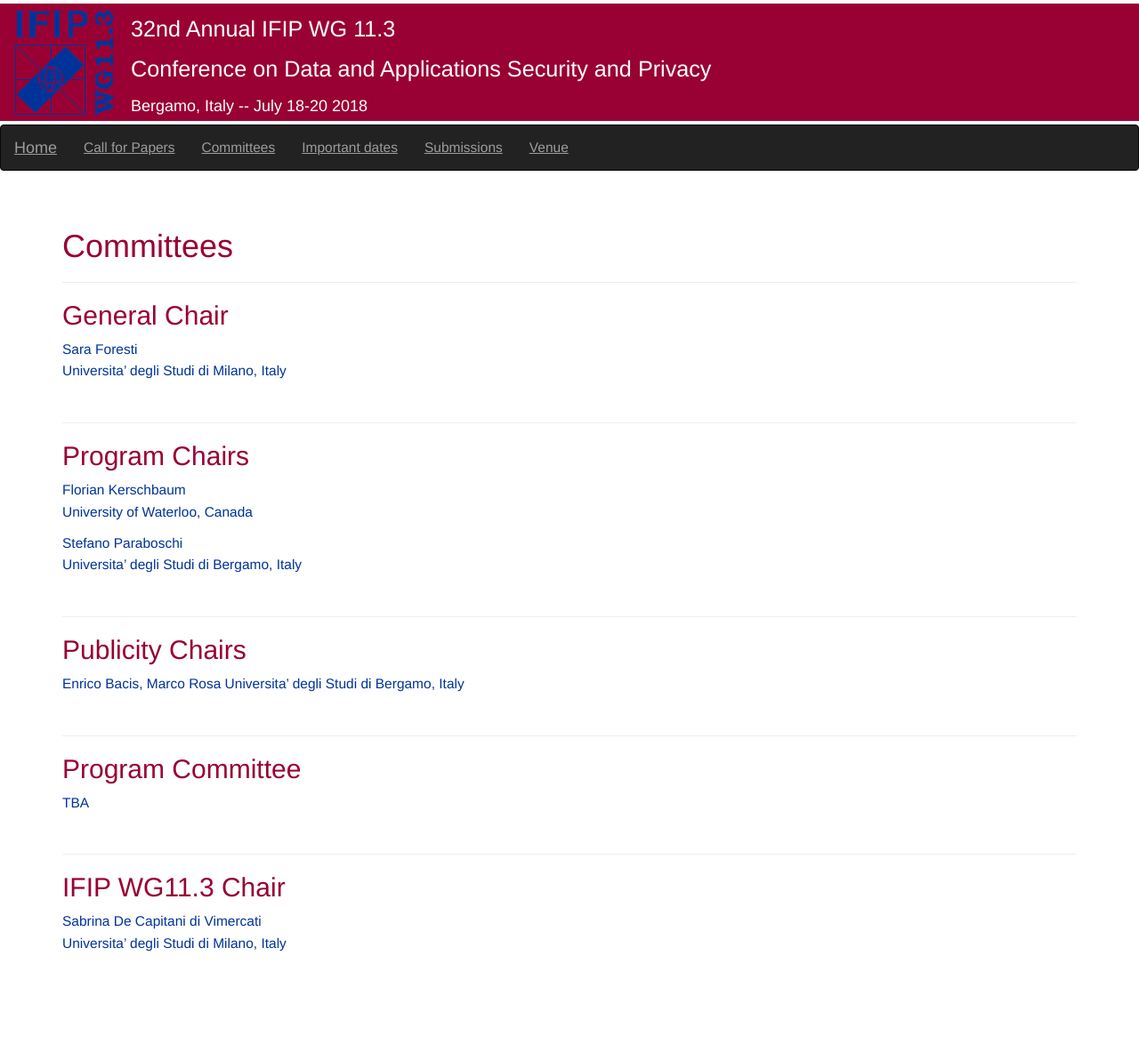
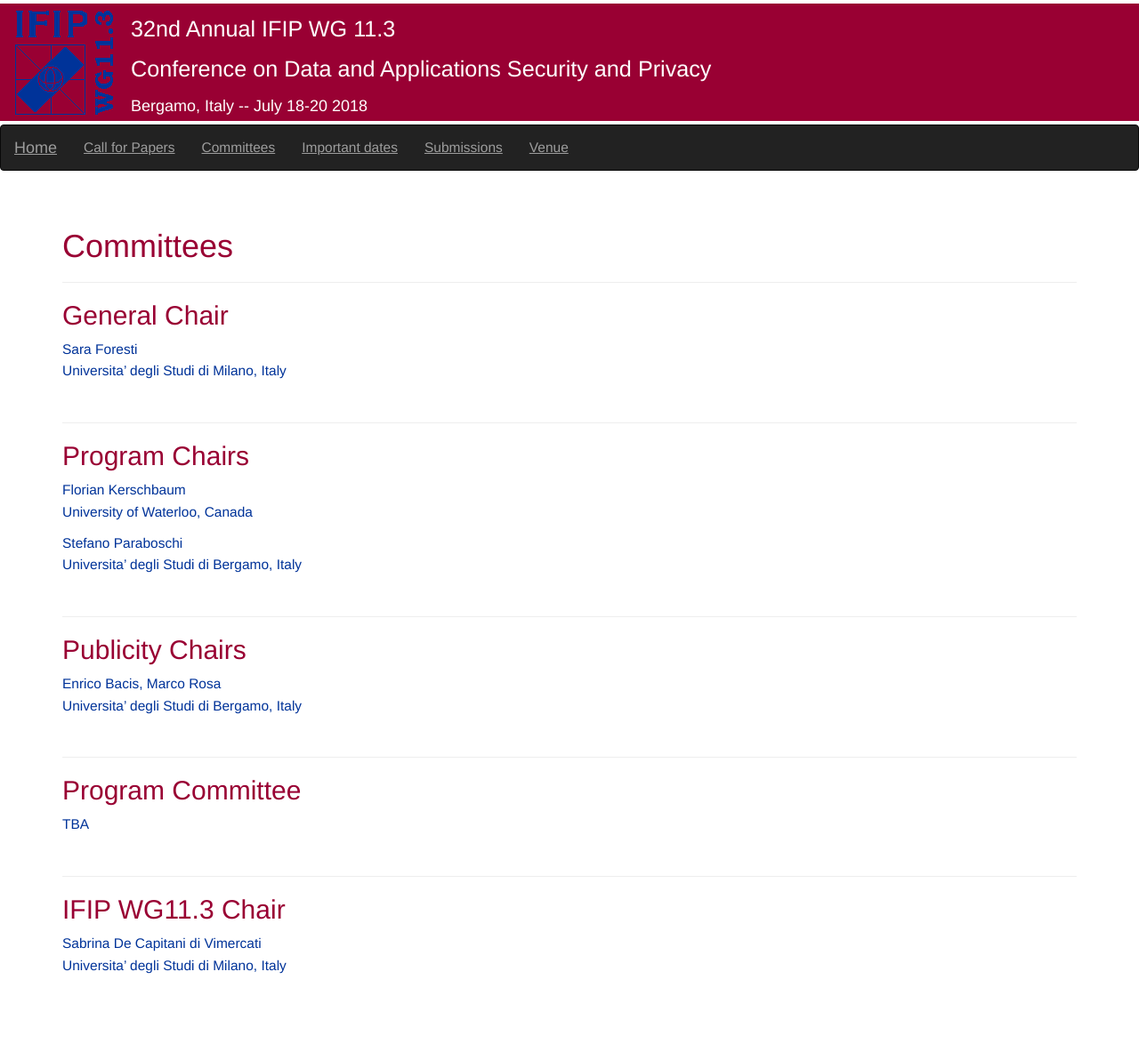
Before and after one commit to dbsec18/dbsec18.github.io, a Jekyll site: the page built from committees.markdown, in a window 1280 px wide. Shown: the whole page at 89% size. Built offline with Jekyll 4.4.1, drawn with Linux system fonts in a browser that asks for light colours; nearby versions of some CDN libraries; before the commit the page ends 1159 px from its top, so only the background shows below that.

Commit message:
add spaces in committees

```diff
--- a/committees.markdown
+++ b/committees.markdown
@@ -8,37 +8,32 @@
 --------------------------------------------------------------------------------
 
 ## General Chair
-Sara Foresti
-Universita' degli Studi di Milano, Italy
-<br><br>
+Sara Foresti<br>
+Universita' degli Studi di Milano, Italy<br><br>
 
 --------------------------------------------------------------------------------
 
 ## Program Chairs
-Florian Kerschbaum
-University of Waterloo, Canada
+Florian Kerschbaum<br>
+University of Waterloo, Canada<br>
 
-Stefano Paraboschi
-Universita' degli Studi di Bergamo, Italy
-<br><br>
+Stefano Paraboschi<br>
+Universita' degli Studi di Bergamo, Italy<br><br>
 
 --------------------------------------------------------------------------------
 
 ## Publicity Chairs
 
-Enrico Bacis, Marco Rosa
-Universita' degli Studi di Bergamo, Italy
-<br><br>
+Enrico Bacis, Marco Rosa<br>
+Universita' degli Studi di Bergamo, Italy<br><br>
 
 --------------------------------------------------------------------------------
 
 ## Program Committee
-TBA
-<br><br>
+TBA<br><br>
 
 --------------------------------------------------------------------------------
 
 ## IFIP WG11.3 Chair
-Sabrina De Capitani di Vimercati
-Universita' degli Studi di Milano, Italy
-<br><br>
+Sabrina De Capitani di Vimercati<br>
+Universita' degli Studi di Milano, Italy<br><br>
```
